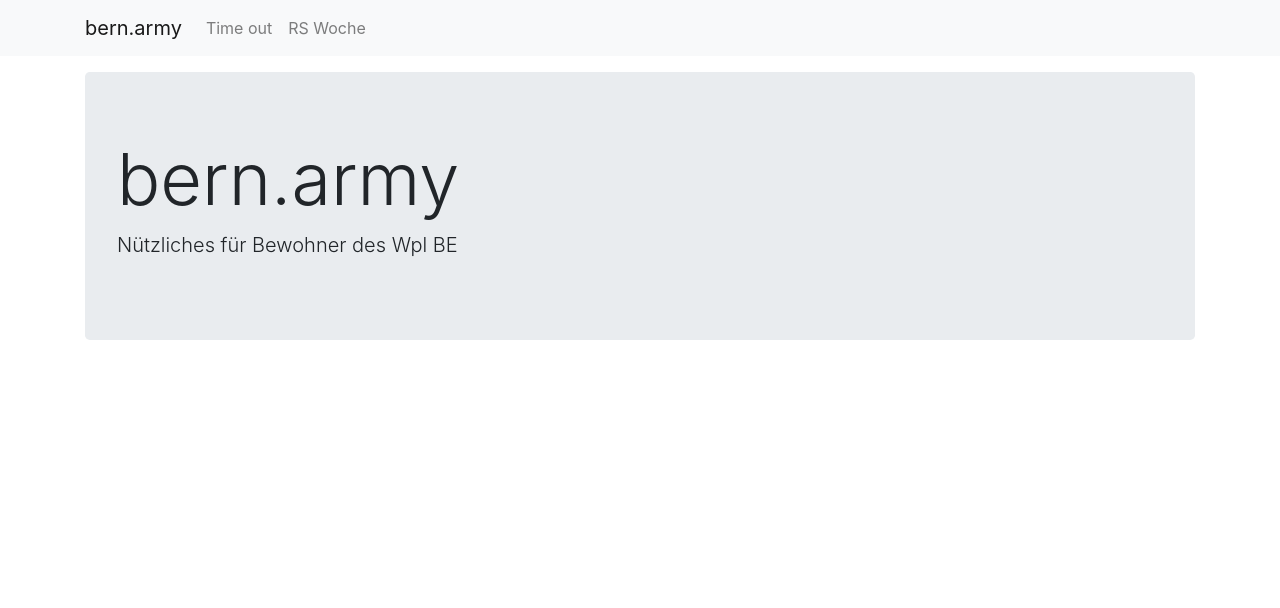
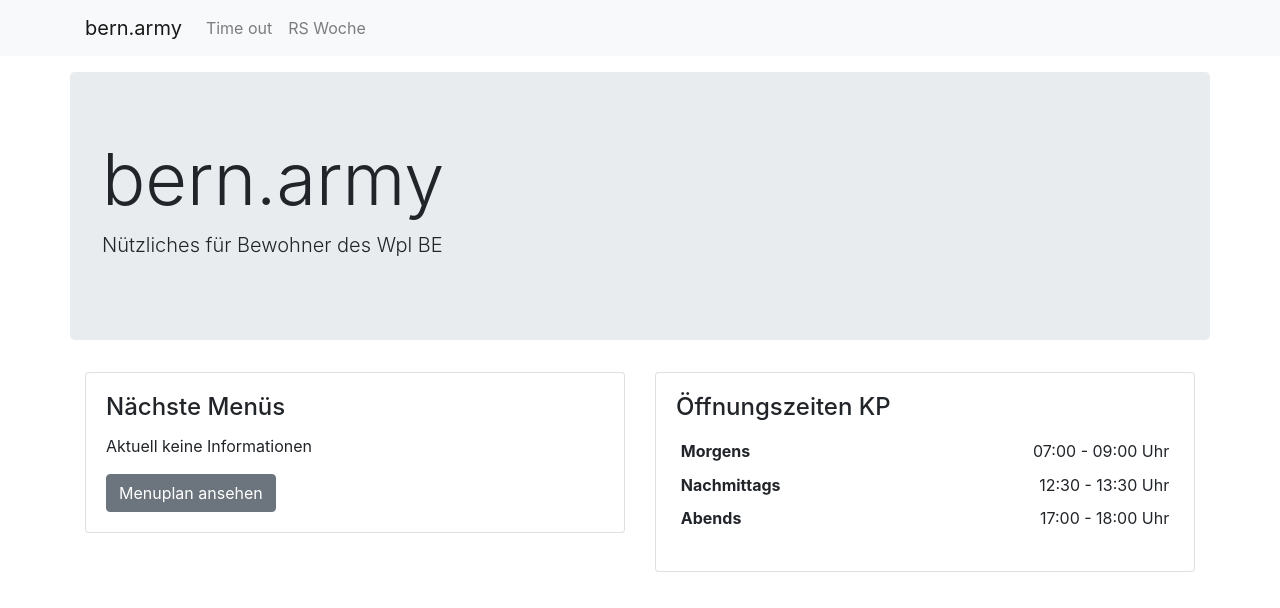
Before and after one commit to jmesserli/bern.army, a Nuxt app: page / in a window 1280 px wide. Shown: the top 608 px of the page. Built offline with nearby package versions, Linux system fonts and the light colour scheme; what vue-matomo would draw is missing.

Commit message:
Display next menu on homepage

```diff
--- a/pages/index.vue
+++ b/pages/index.vue
@@ -1,13 +1,153 @@
 <template>
   <div class="container">
-    <b-jumbotron header="bern.army" lead="Nützliches für Bewohner des Wpl BE" />
+    <div class="row">
+      <b-jumbotron
+        header="bern.army"
+        lead="Nützliches für Bewohner des Wpl BE"
+        class="col-12"
+      />
+    </div>
+
+    <b-row>
+      <b-col sm="12" lg="6">
+        <b-card title="Nächste Menüs">
+          <b-card-text>
+            <div v-if="nextMenus.length">
+              <p>{{ nextMenuTitle }}</p>
+              <div v-for="menu in nextMenus" :key="menu.name" class="pre-line">
+                <h5 v-if="nextMenus.length > 1">
+                  {{ menu.name }}
+                </h5>
+                <p>{{ menu.menu }}</p>
+              </div>
+            </div>
+
+            <div v-else>
+              Aktuell keine Informationen
+            </div>
+          </b-card-text>
+
+          <n-link v-if="!nextMenus.length" to="/timeout" tag="b-button">
+            Menuplan ansehen
+          </n-link>
+        </b-card>
+      </b-col>
+
+      <b-col sm="12" lg="6">
+        <b-card title="Öffnungszeiten KP">
+          <b-card-text>
+            <table class="table table-sm table-borderless">
+              <tbody>
+                <tr>
+                  <th scope="row">
+                    Morgens
+                  </th>
+                  <td class="text-right">
+                    07:00 - 09:00 Uhr
+                  </td>
+                </tr>
+                <tr>
+                  <th scope="row">
+                    Nachmittags
+                  </th>
+                  <td class="text-right">
+                    12:30 - 13:30 Uhr
+                  </td>
+                </tr>
+                <tr>
+                  <th scope="row">
+                    Abends
+                  </th>
+                  <td class="text-right">
+                    17:00 - 18:00 Uhr
+                  </td>
+                </tr>
+              </tbody>
+            </table>
+          </b-card-text>
+        </b-card>
+      </b-col>
+    </b-row>
   </div>
 </template>
 
 <script>
+import moment from 'moment'
+import menu from '~/assets/menu.json'
+
 export default {
-  components: {}
+  components: {},
+  computed: {
+    isNextLunch() {
+      const now = new Date()
+
+      return (
+        now.getHours() < 14 || (now.getHours() === 13 && now.getMinutes() < 15)
+      )
+    },
+    isNextDinner() {
+      const now = new Date()
+
+      return (
+        (now.getHours() > 13 ||
+          (now.getHours() === 13 && now.getMinutes() >= 15)) &&
+        now.getHours() < 19
+      )
+    },
+    nextMenuTitle() {
+      if (this.isNextLunch) {
+        return 'Mittagessen (11:30 - 13:15 Uhr)'
+      }
+      if (this.isNextDinner) {
+        return 'Nachtessen (17:30 - 19:00 Uhr)'
+      }
+
+      return ''
+    },
+    nextMenus() {
+      if (menu.week < moment().week()) {
+        return []
+      }
+
+      const dayOfWeek = moment().day()
+      if (dayOfWeek < 1 || dayOfWeek > 5) {
+        // Sat & Sun
+        return []
+      }
+
+      const dayMenus = menu.days.filter(function filter(x) {
+        return typeof x !== 'string'
+      })[dayOfWeek - 1]
+
+      if (this.isNextLunch) {
+        return [
+          {
+            name: 'Tagesteller',
+            menu: dayMenus.tagesteller
+          },
+          {
+            name: 'Pasta-Hit',
+            menu: dayMenus['pasta-hit']
+          }
+        ]
+      }
+      if (this.isNextDinner) {
+        return [
+          {
+            name: 'Nachtessen',
+            menu: dayMenus.nachtessen
+          }
+        ]
+      }
+
+      return []
+    }
+  }
 }
 </script>
 
-<style></style>
+<style>
+.pre-line {
+  white-space: pre-line;
+}
+</style>
```
